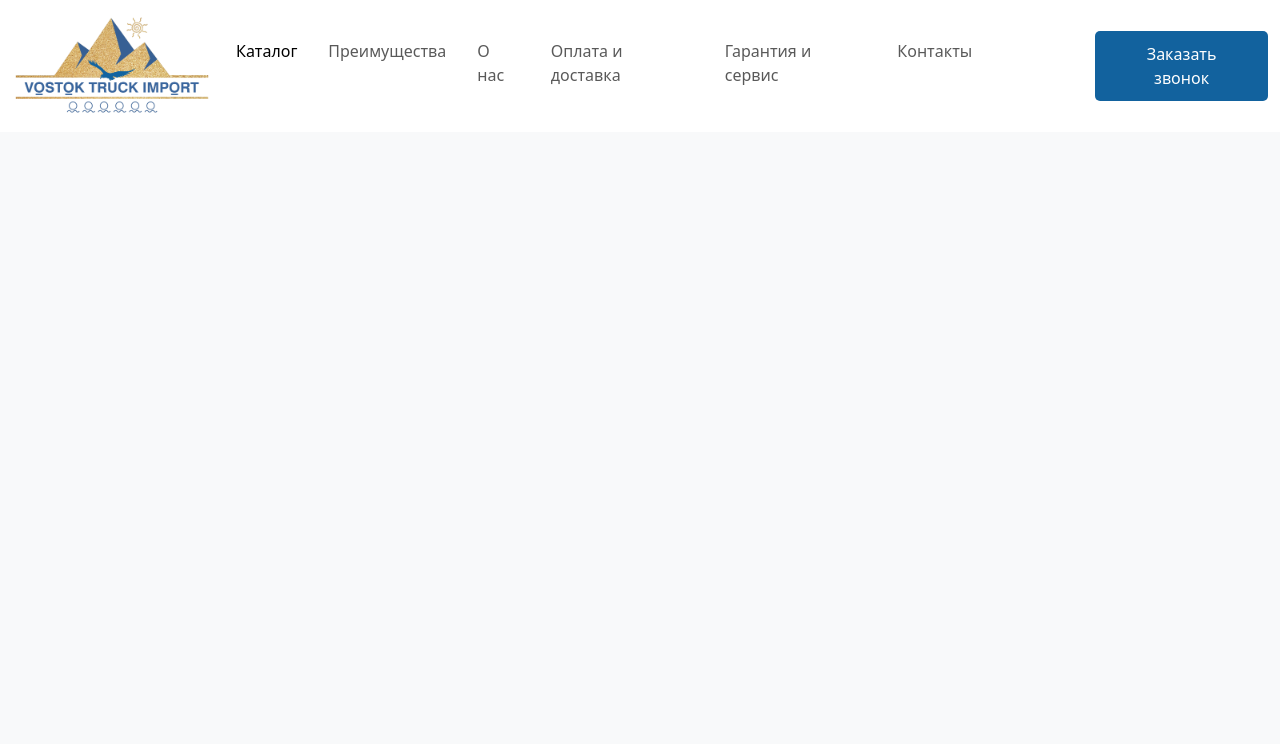
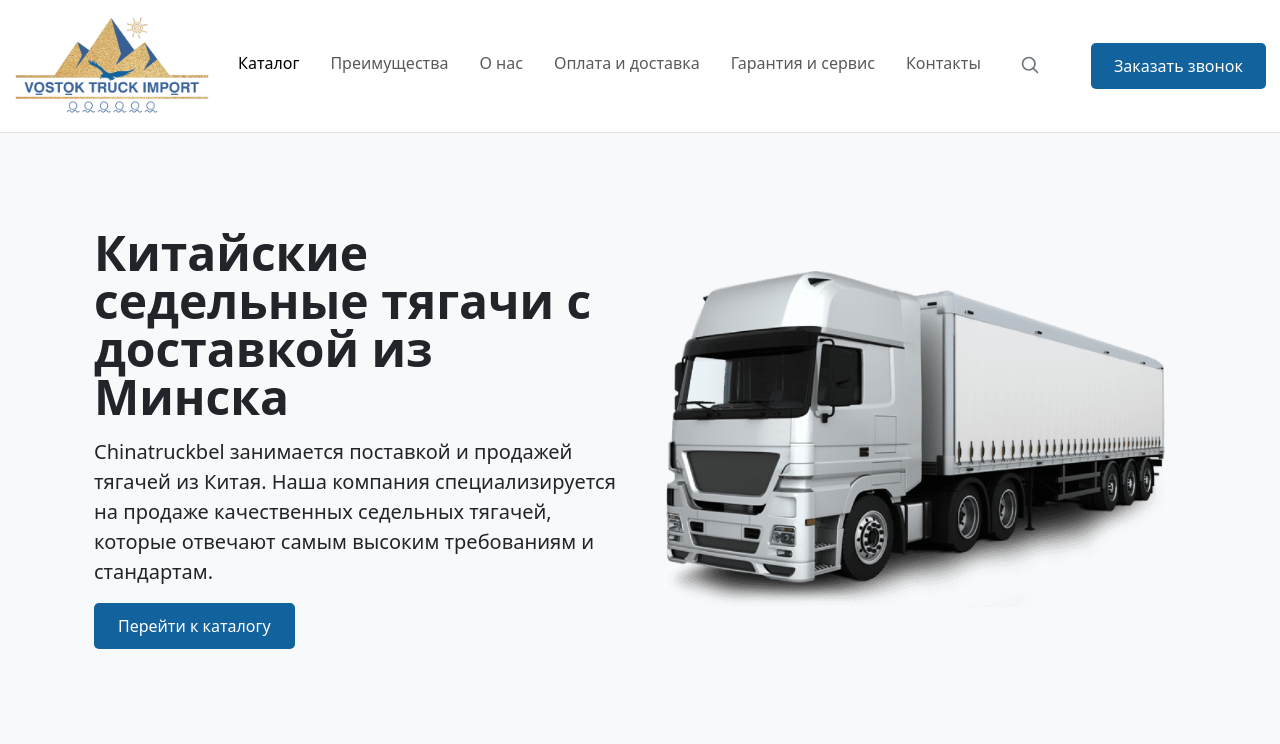
Before and after one commit to SaiyanSerguchev/Shacman, a Django app: page / in a window 1280 px wide. Shown: the top 744 px of the page. Run offline with Django 4.2, Linux system fonts and the light colour scheme.

Commit message:
added section1:visitpage

```diff
--- a/main/static/main/css/main.css
+++ b/main/static/main/css/main.css
@@ -11,7 +11,7 @@
     text-align: center;
     transition: all 0.4s ;
     padding: 11px 23px;
-    margin-left: 100px;
+    margin-left: 20px;
 }
 .button-nav1:hover {
     opacity: 0.8;
@@ -21,3 +21,10 @@
     gap:15px;
 
 }
+
+.blog-header {
+    border-bottom: 1px solid #e5e5e5;
+}
+.ml-0 {
+    margin-left: 0px;
+}
--- a/main/templates/main/index.html
+++ b/main/templates/main/index.html
@@ -1,13 +1,13 @@
 {% extends 'main/layout.html' %}
 {% load static %}
 {% block content %}
-<header class="bg-white">
+<header class="blog-header bg-white">
     <nav class="container-xxl bd-gutter d-flex align-items-md-center navbar navbar-expand-lg navbar-light ">
       <div class="container-fluid">
         <a class="navbar-brand" href="#">
           <img src="{% static 'main/img/logo.png' %}" alt="logo" width="200" >
         </a>
-    <div class="collapse navbar-collapse" id="navbarSupportedContent">
+        <div class="collapse navbar-collapse " id="navbarSupportedContent">
           <ul class="navbar-nav ms-md-auto me-auto mb-2 mb-lg-0">
             <li class="nav-item">
               <a class="nav-link active" aria-current="page" href="#">Каталог</a>
@@ -27,13 +27,28 @@
             <li class="nav-item">
               <a class="nav-link" href="#">Контакты</a>
             </li>
-        <a id="button-nav1" class="button-nav1 cc-btn" data-modal="" data-modalid="modal-ce4ec10">Заказать звонок</a>
+            <a class="link-secondary mt-2" href="#" aria-label="Search">
+              <svg xmlns="http://www.w3.org/2000/svg" width="20" height="20" fill="none" stroke="currentColor" stroke-linecap="round" stroke-linejoin="round" stroke-width="2" class="mx-3" role="img" viewBox="0 0 24 24"><title>Поиск</title><circle cx="10.5" cy="10.5" r="7.5"></circle><path d="M21 21l-5.2-5.2"></path></svg>
+            </a>
+              <a id="button-nav1" class="button-nav1 cc-btn" data-modalid="modal-ce4ec10">Заказать звонок</a>
           </ul>
         </div>
       </div>
     </nav>
 </header>
-    <div></div>
-    <b></b>
-    <a></a>
+<section class="container col-xxl-8 px-4 py-5">
+    <div class="row flex-lg-row-reverse align-items-center g-5 py-5">
+      <div class="col-10 col-sm-8 col-lg-6">
+        <img src="{% static 'main/img/truck.png' %}" class="d-block mx-lg-auto img-fluid" alt="Bootstrap Themes" width="700" height="500" loading="lazy">
+      </div>
+      <div class="col-lg-6">
+        <h1 class="display-5 fw-bold lh-1 mb-3">Китайские седельные тягачи с доставкой из Минска</h1>
+        <p class="lead">Chinatruckbel занимается поставкой и продажей тягачей из Китая. Наша компания специализируется на продаже качественных седельных тягачей, которые отвечают самым высоким требованиям и стандартам.</p>
+        <div class="d-grid gap-2 d-md-flex justify-content-md-start">
+          <button type="button" class="ml-0 button-nav1 btn-lg px-4 me-md-2">Перейти к каталогу</button>
+
+        </div>
+      </div>
+    </div>
+</section>
 {% endblock %}
```
Also changed, not shown: main/static/main/img/truck.png (added), main/static/main/img/trucksbackground.webp (added). Lines whose indentation alone changed are shown as unchanged.
